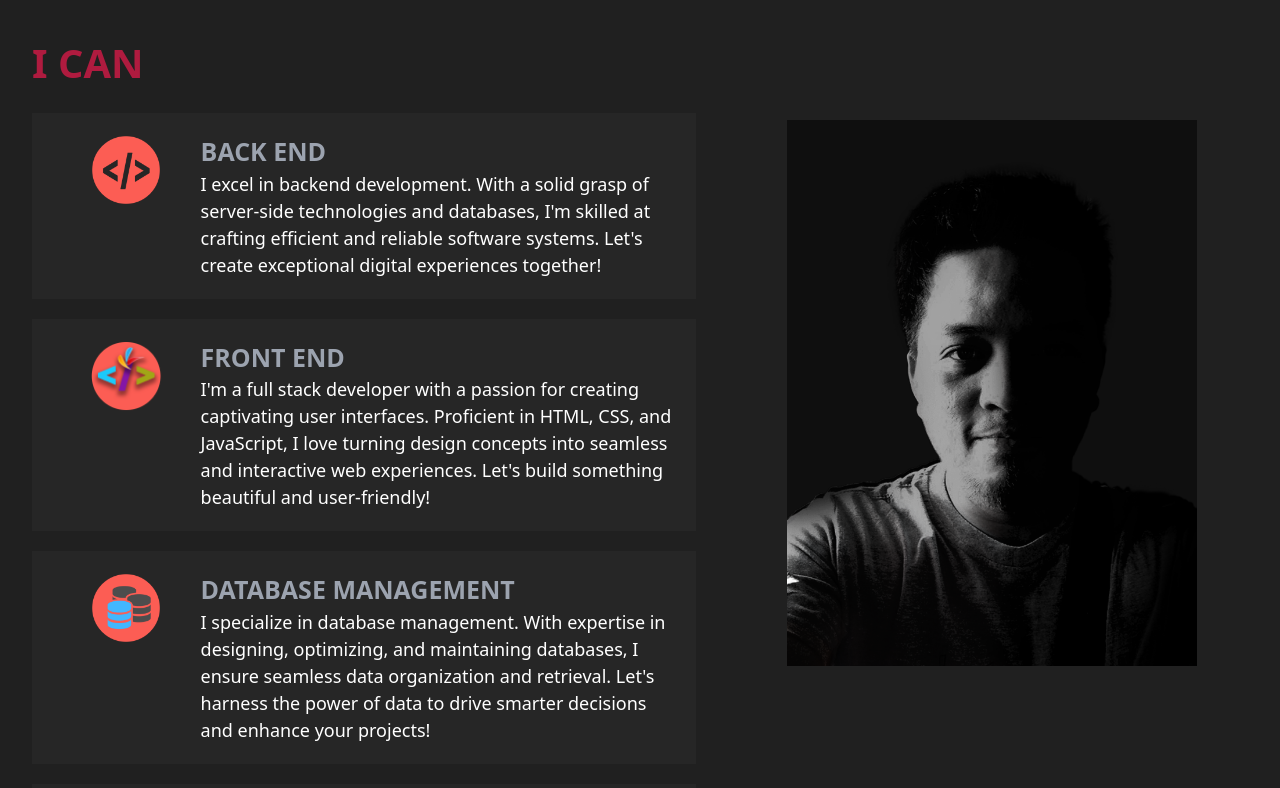
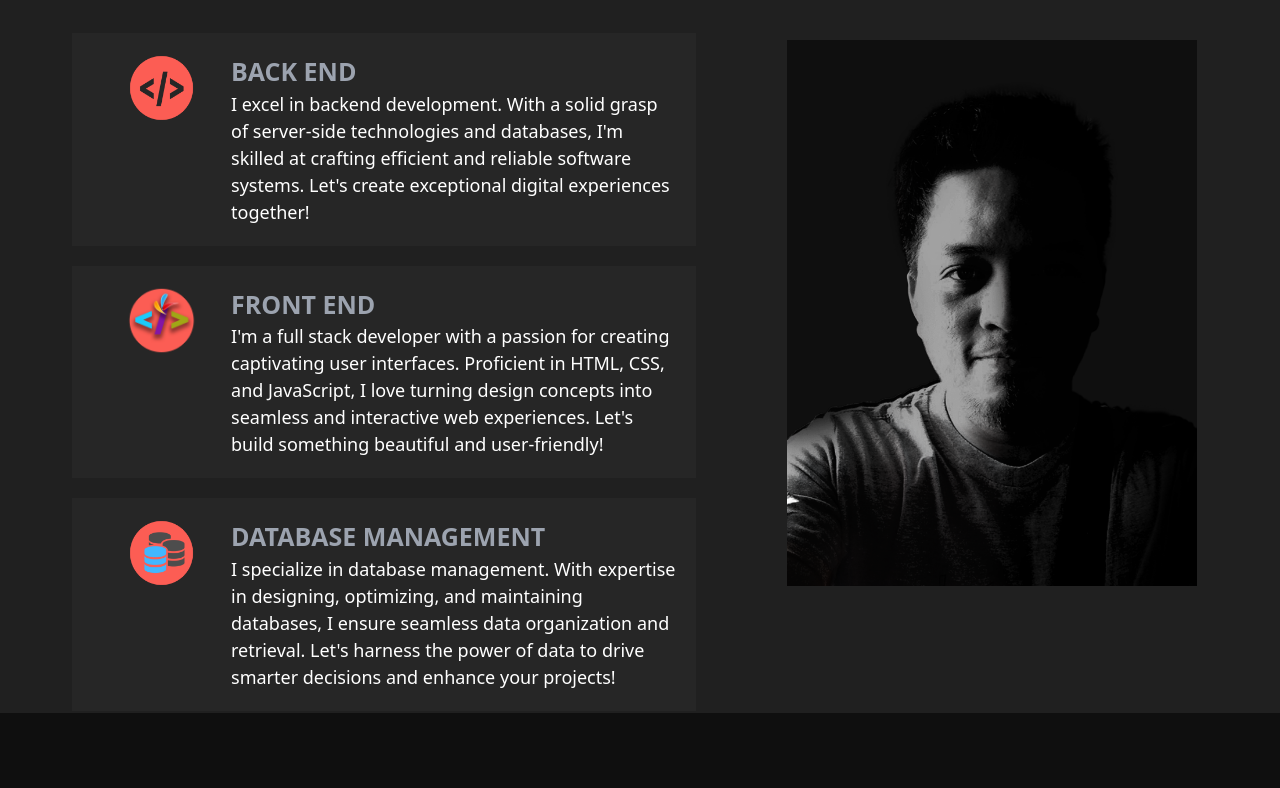
Before and after one commit to jonmanozo/LandingPage, a React (Vite) app: page / in a window 1280 px wide. Shown: the part 722-1510 px from the top of the page. Built offline with nearby package versions, Linux system fonts and the light colour scheme.

Commit message:
smooth scroll, change scroll design

```diff
--- a/src/components/CanDo.jsx
+++ b/src/components/CanDo.jsx
@@ -3,17 +3,18 @@ import React from 'react'
 export default function CanDo() {
   return (
     <>
+    <section>
         <div id="CanDo" className="flex justify-center w-[100%] h-[100vh] bg-darkgray">
           <div class="flex flex-col w-[55%] ">
               <h2 className='text-red font-bold text-[40px] mt-10'>I CAN</h2>
-              <div class="w-[100%] h-[750px] overflow-y-auto pr-10">
+              <div class="w-[100%] h-[750px] overflow-y-auto pr-10 pl-10">
                     <div class="flex  bg-backgray p-5 mt-5  hover-rotate">
 
                         <div class="flex justify-center items-center w-[25%] h-[100%]">
                           <img src="/images/DevLogo.png" alt="" className='w-[50%] h-[50%]'/>
                         </div>
                         <div class="flex flex-col w-[80%]">
-                            <div class="font-bold text-gray-400  text-[25px]">BACK END</div>
+                            <div class="font-bold text-gray-400  text-[25px]"><span>BACK END</span></div>
                             <p className='text-white text-[18px]'> I excel in backend development. With a solid grasp of
                                 server-side technologies and databases, I'm skilled at crafting efficient and reliable
                                 software systems. Let's create exceptional digital experiences together!
@@ -26,7 +27,7 @@ export default function CanDo() {
                           <img src="/images/DesignLogo.png" alt="" className='w-[50%] h-[50%]'/>
                         </div>
                         <div class="flex flex-col w-[80%]">
-                            <div class="font-bold text-gray-400  text-[25px]">FRONT END</div>
+                            <div class="font-bold text-gray-400  text-[25px]"><span>FRONT END</span></div>
                             <p className='text-white text-[18px]'> I'm a full stack developer with a passion for
                                     creating captivating user interfaces. Proficient in HTML, CSS, and JavaScript,
                                     I love turning design concepts into seamless and interactive web experiences.
@@ -41,7 +42,7 @@ export default function CanDo() {
                           <img src="/images/DatabaseLogo.png" alt="" className='w-[50%] h-[50%]'/>
                         </div>
                         <div class="flex flex-col w-[80%]">
-                            <div class="font-bold text-gray-400  text-[25px]">DATABASE MANAGEMENT</div>
+                            <div class="font-bold text-gray-400  text-[25px]"><span>DATABASE MANAGEMENT</span></div>
                             <p className='text-white text-[18px]'> I specialize in database management. With expertise in designing,
                                     optimizing, and maintaining databases, I ensure seamless data organization
                                     and retrieval. Let's harness the power of data to drive smarter decisions
@@ -55,7 +56,7 @@ export default function CanDo() {
                           <img src="/images/GraphicLogo.png" alt="" className='w-[50%] h-[50%]'/>
                         </div>
                         <div class="flex flex-col w-[80%]">
-                            <div class="font-bold text-gray-400  text-[25px]">GRAPHIC DESIGNING</div>
+                            <div class="font-bold text-gray-400  text-[25px]"><span>GRAPHIC DESIGNING</span></div>
                             <p className='text-white text-[18px]'> a graphic designer with a flair for creativity and a strong command
                                     of Adobe Photoshop. I love transforming ideas into stunning visuals,
                                     whether it's designing logos, illustrations, or captivating graphics.
@@ -70,7 +71,7 @@ export default function CanDo() {
                           <img src="/images/API-LOGO.png" alt="" className='w-[50%] h-[50%]'/>
                         </div>
                         <div class="flex flex-col w-[80%]">
-                            <div class="font-bold text-gray-400  text-[25px]">API INTEGRATION</div>
+                            <div class="font-bold text-gray-400  text-[25px]"><span>API INTEGRATION</span></div>
                             <p className='text-white text-[18px]'>I specialize in API integration. I have a knack for seamlessly connecting
                                     applications and services, enabling smooth data exchange and enhanced
                                     functionality. Whether it's integrating third-party APIs or building
@@ -101,6 +102,7 @@ export default function CanDo() {
 
 
         </div>
+      </section>
     </>
   )
 }
--- a/src/components/Footer.jsx
+++ b/src/components/Footer.jsx
@@ -3,11 +3,13 @@ import React from 'react'
 export default function Footer() {
   return (
     <>
+     <section>
          <div id="Contact" className="flex justify-center w-[100%] h-[100vh] bg-darkgray">
 
 
 
          </div>
+      </section>
     </>
   )
 }
--- a/src/components/Navbar.jsx
+++ b/src/components/Navbar.jsx
@@ -4,7 +4,7 @@ import { NavLink } from 'react-router-dom'
 export default function Navbar() {
   return (
     <>
-      <div className="fixed flex justify-center items-center w-[100%] py-2 bg-black">
+      <div className="fixed flex justify-center items-center w-[100%] py-2 bg-black z-20">
             <div className="flex w-[80%] text-white ">
                 <div className="w-[50%] flex items-center text-[30px] font-bold"><h1  className='text-red'>ALJON MAÑOZO</h1></div>
                 <div className="w-[10%] flex items-center justify-center font-bold "><a href="#Iam" className='NavLinkhover'>WHO AM I</a></div>
--- a/src/components/Projects.jsx
+++ b/src/components/Projects.jsx
@@ -3,13 +3,15 @@ import React from 'react'
 export default function Projects() {
   return (
     <>
+
+      <section>
         <div id="Projects" className="flex justify-center w-[100%] h-[100vh] bg-black">
 
 
 
 
         </div>
-
+      </section>
     </>
   )
 }
--- a/src/components/YowIam.jsx
+++ b/src/components/YowIam.jsx
@@ -3,18 +3,21 @@ import React from 'react'
 export default function YowIam() {
   return (
     <>
-      <div id="Iam" className="flex justify-center w-[100%] bg-black">
-        <div className="flex w-[80%] mt-40">
+
+      <section>
+        <div id="Iam" className="flex justify-center w-[100%] bg-black">
+        <div className="flex w-[80%] mt-20">
             <div className="flex w-[45%]"><img src="/images/intro.png" alt="Image" /></div>
             <div className="flex justify-center items-center w-[45%] text-white">
                 <div class="flex flex-col w-[100%]">
                     <div class="text-[80px] font-bold">YOW! I AM</div>
                     <div class="text-[90px] font-bold">ALJON</div>
-                    <div class="text-[60px] font-bold text-gray-500"><strong className='text-red text-[80px] animate-pulse'>FULL STACK</strong> <br />WEB DEVELOPER</div>
+                    <div class="text-[60px] font-bold text-gray-500"><strong className='text-red text-[80px] animate-pulse -z-2'>FULL STACK</strong> <br />WEB DEVELOPER</div>
                 </div>
             </div>
         </div>
       </div>
+      </section>
 
     </>
 
--- a/src/index.css
+++ b/src/index.css
@@ -11,13 +11,43 @@
   }
 
 
+  html{
+    scroll-behavior: smooth;
+    scroll-snap-type: y mandatory;
+  }
+  section {
+    scroll-snap-align: start;
+  }
 
 
   .hover-rotate img {
     transition: all 0.3s;
     box-sizing: border-box;
   }
+  .hover-rotate:hover span{
+    color: #AF1B3F;
+  }
+
+  .hover-rotate:hover {
+    transform: scale(1.05) ;
+  }
+
 
   .hover-rotate:hover img {
     transform: scale(1.3) rotate(360deg);
   }
+
+
+/* Chrome, Edge, and Safari */
+*::-webkit-scrollbar {
+  width: 15px;
+}
+
+*::-webkit-scrollbar-track {
+  background-color: black;
+}
+
+*::-webkit-scrollbar-thumb {
+  background-color: rgb(185, 185, 185);
+  border: 3px solid var(--primary);
+}
```
Also changed, not shown: package.json (+6 -1 lines).
